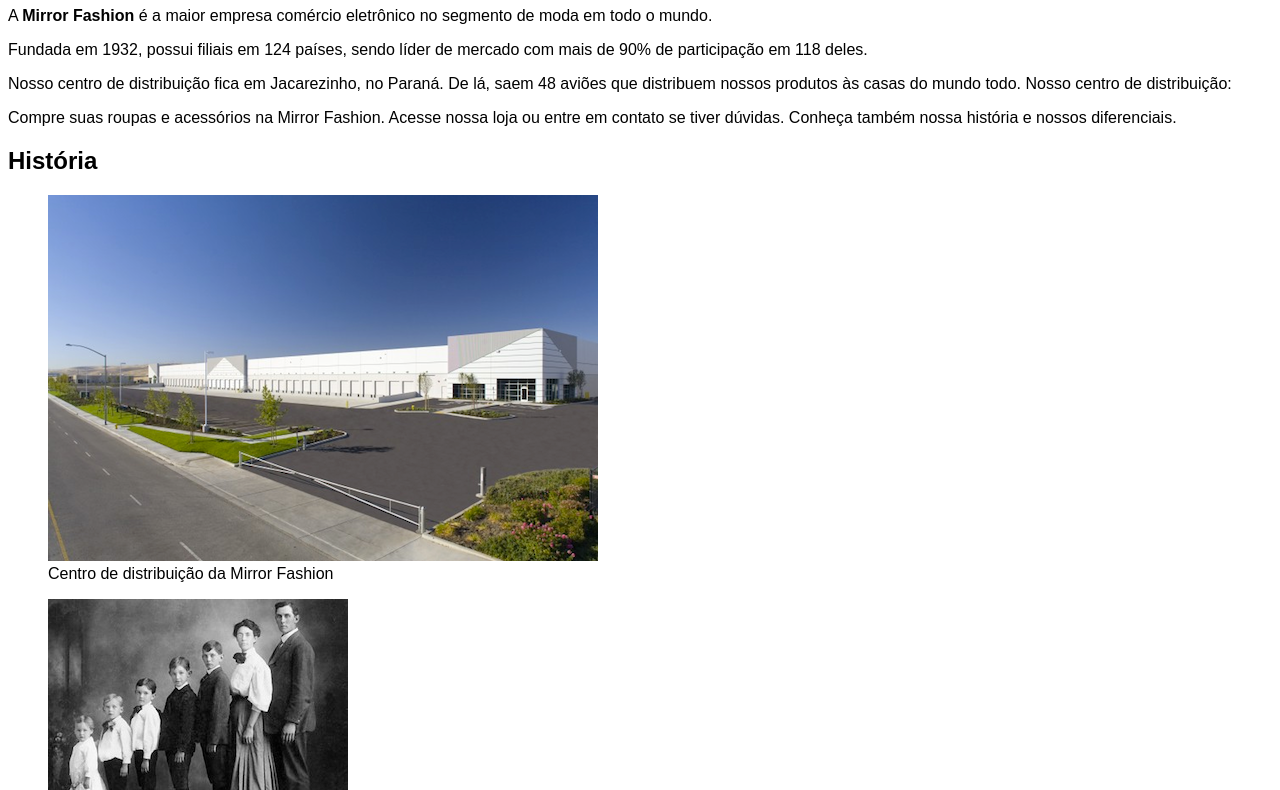
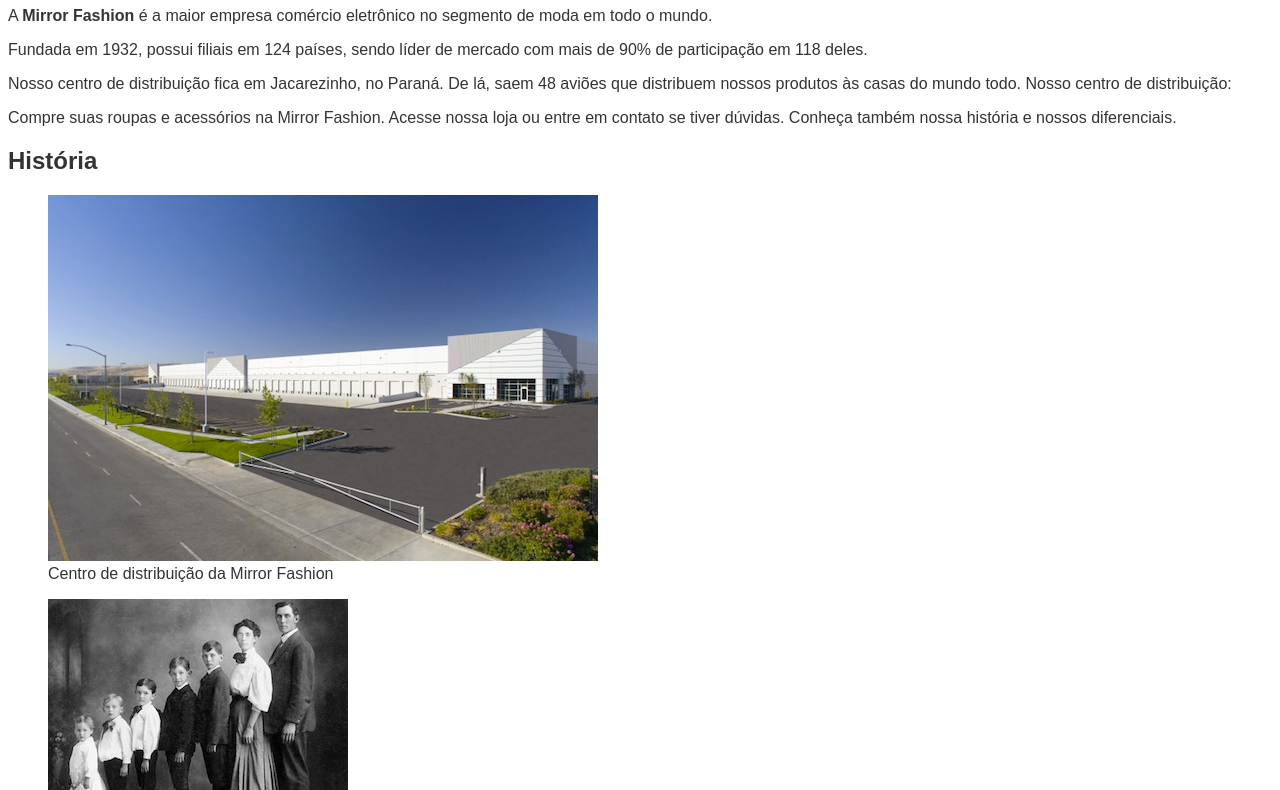
Before and after one commit to saviohsamuel/HTML-e-CSS, a plain HTML site: page sobre.html in a window 1280 px wide. Shown: the part 170-960 px from the top of the page. Drawn offline with Linux system fonts and the light colour scheme.

Commit message:
Alterando font e color.

```diff
--- a/css/sobre.css
+++ b/css/sobre.css
@@ -1,3 +1,4 @@
 body {
-    font-family:  "Arial", "Helvetica", sans-serif;
+    font-family:  "Lucinda Sans Unicode", "Lucinda Grande", sans-serif;
+    color: #333333;
 }
```
